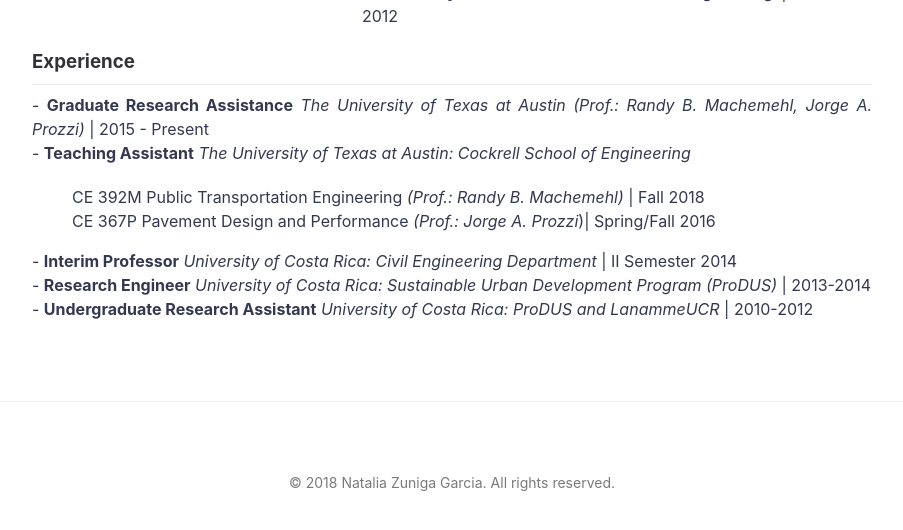
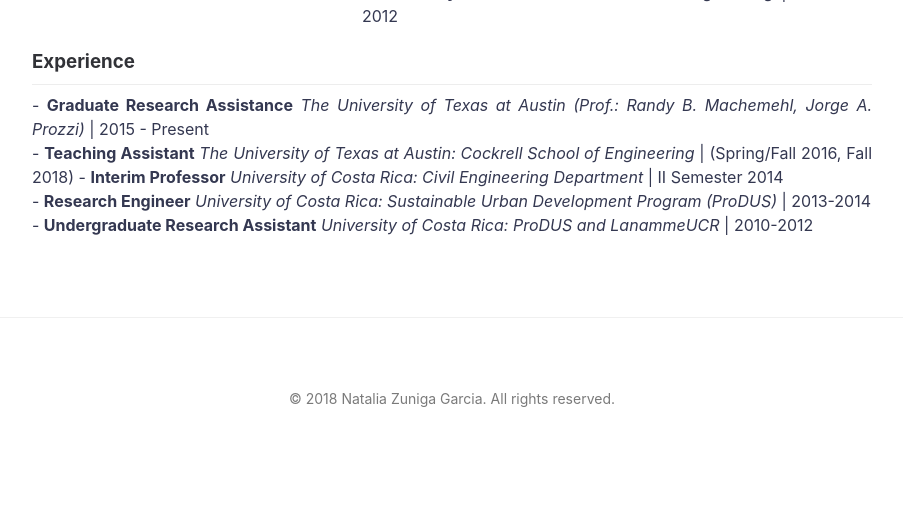
Before and after one commit to nzunigag/nzunigag.github.io, a Jekyll site: the page built from about.md, in a window 1280 px wide, cut to the strip 709-1247 px from the top of the page. Shown: the top 530 px of the strip, without its empty margins (188-1091 px from the left). Built offline with Jekyll 4.4.1, drawn with Linux system fonts in a browser that asks for light colours; after the commit the page ends 1163 px from its top, so only the background shows below that.

Commit message:
Update about.md

```diff
--- a/about.md
+++ b/about.md
@@ -27,11 +27,7 @@ ___
 <p align="justify">
 - <b>Graduate Research Assistance</b> <i>The University of Texas at Austin (Prof.: Randy B. Machemehl, Jorge A. Prozzi)</i> | 2015 - Present
 <br>
-- <b>Teaching Assistant</b> <i>The University of Texas at Austin: Cockrell School of Engineering</i>
-  <ul style="list-style-type:none">
-  <li>CE 392M Public Transportation Engineering <i>(Prof.: Randy B. Machemehl)</i> | Fall 2018</li>
-  <li>CE 367P Pavement Design and Performance <i>(Prof.: Jorge A. Prozzi</i>)| Spring/Fall 2016</li>
-  </ul>
+- <b>Teaching Assistant</b> <i>The University of Texas at Austin: Cockrell School of Engineering</i> | (Spring/Fall 2016, Fall 2018)
 - <b>Interim Professor</b> <i>University of Costa Rica: Civil Engineering Department</i> | II Semester 2014
 <br>
 - <b>Research Engineer</b> <i>University of Costa Rica: Sustainable Urban Development Program (ProDUS)</i> | 2013-2014
```
